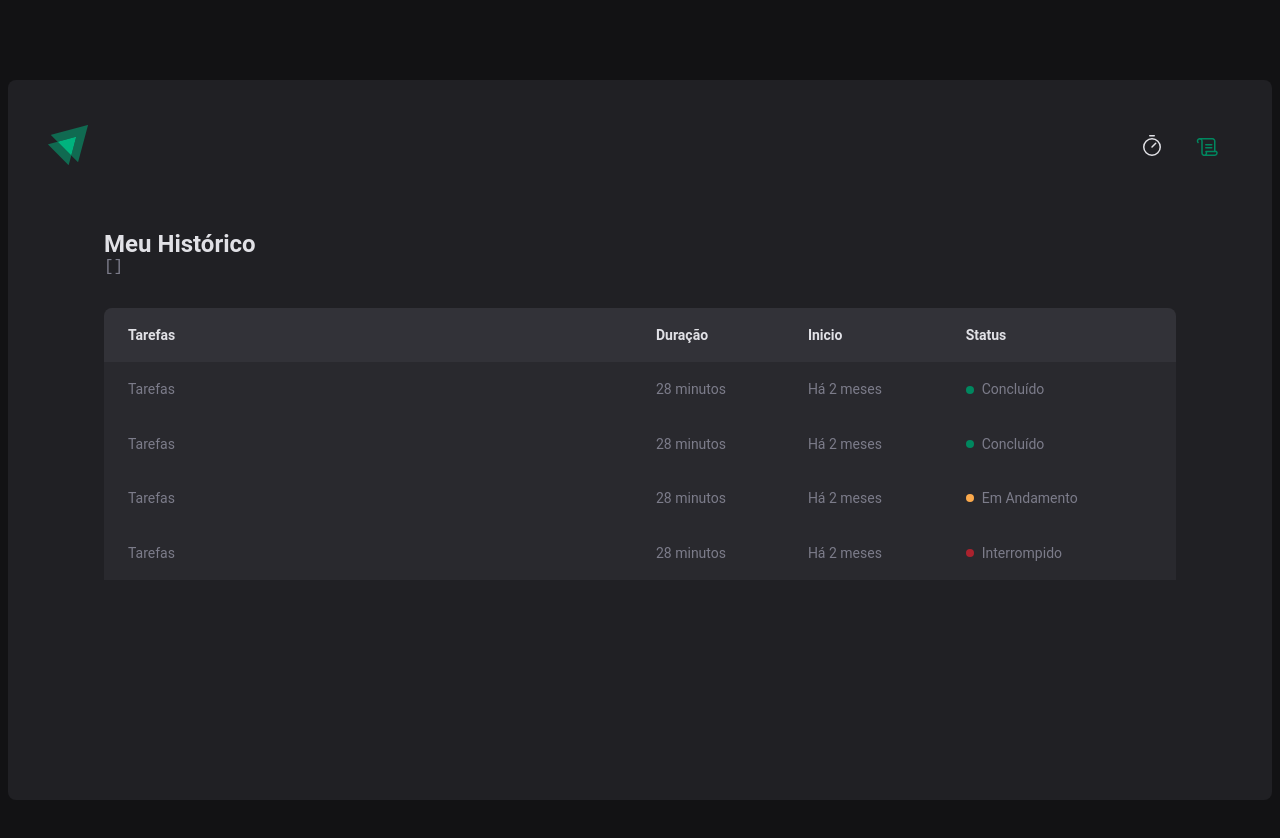
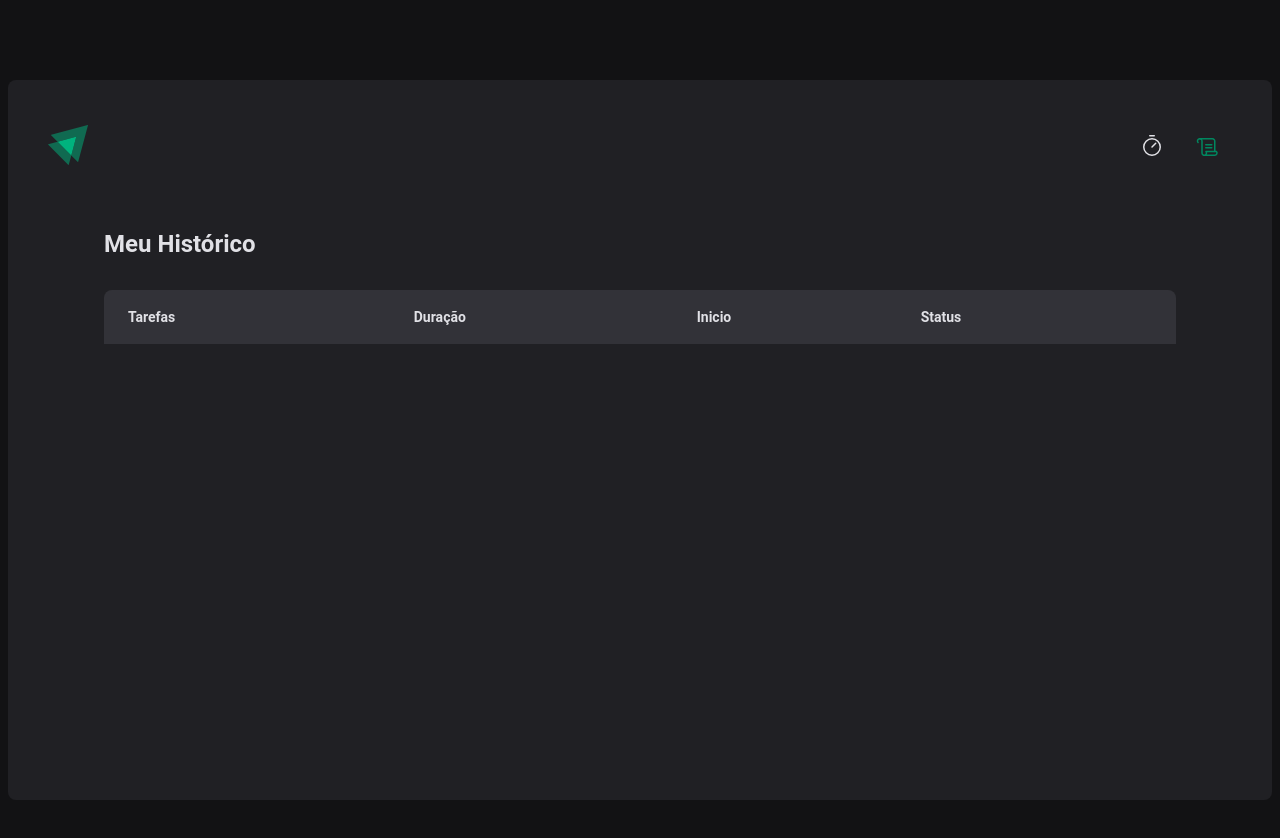
Before and after one commit to Drlazinho/ignite-timer, a React (Vite) app: page /history in a window 1280 px wide. Shown: the top 838 px of the page. Built offline with nearby package versions, Linux system fonts and the light colour scheme.

Commit message:
Commit:  Formatação de data

```diff
--- a/src/pages/History/History.tsx
+++ b/src/pages/History/History.tsx
@@ -1,18 +1,15 @@
-import { useContext } from "react";
-import { CyclesContext } from "../../contexts/CycleContext";
-import { HistoryContainer, HistoryList, Status } from "./styles";
+import { formatDistanceToNow } from 'date-fns'
+import ptBR from 'date-fns/esm/locale/pt-BR'
+import { useContext } from 'react'
+import { CyclesContext } from '../../contexts/CycleContext'
+import { HistoryContainer, HistoryList, Status } from './styles'
 
 export function History() {
-  const {cycles} = useContext(CyclesContext)
-
+  const { cycles } = useContext(CyclesContext)
 
   return (
     <HistoryContainer>
       <h1>Meu Histórico</h1>
-
-      <pre>
-        {JSON.stringify(cycles, null, 2)}
-      </pre>
 
       <HistoryList>
         <table>
@@ -25,38 +22,29 @@
             </tr>
           </thead>
           <tbody>
-            <tr>
-              <td>Tarefas</td>
-              <td>28 minutos</td>
-              <td>Há 2 meses</td>
-              <td>
-                <Status statusColor="green">Concluído</Status>
-              </td>
-            </tr>
-            <tr>
-              <td>Tarefas</td>
-              <td>28 minutos</td>
-              <td>Há 2 meses</td>
-              <td>
-                <Status statusColor="green">Concluído</Status>
-              </td>
-            </tr>
-            <tr>
-              <td>Tarefas</td>
-              <td>28 minutos</td>
-              <td>Há 2 meses</td>
-              <td>
-                <Status statusColor="yellow">Em Andamento</Status>
-              </td>
-            </tr>
-            <tr>
-              <td>Tarefas</td>
-              <td>28 minutos</td>
-              <td>Há 2 meses</td>
-              <td>
-                <Status statusColor="red">Interrompido</Status>
-              </td>
-            </tr>
+            {cycles.map(cycle => {
+              return (
+                <tr key={cycle.id}>
+                  <td>{cycle.task}</td>
+                  <td>{cycle.minutesAmount} minutos</td>
+                  <td>{formatDistanceToNow(cycle.startDate, {
+                    addSuffix: true,
+                    locale: ptBR,
+                  })}</td>
+                  <td>
+                    {cycle.finishedDate && (
+                      <Status statusColor="green">Interrompido</Status>
+                    )}
+                    {cycle.interruptedDate && (
+                      <Status statusColor="red">Interrompido</Status>
+                    )}
+                    {!cycle.interruptedDate && !cycle.finishedDate && (
+                      <Status statusColor="yellow">Em andamento</Status>
+                    )}
+                  </td>
+                </tr>
+              )
+            })}
           </tbody>
         </table>
       </HistoryList>
```
